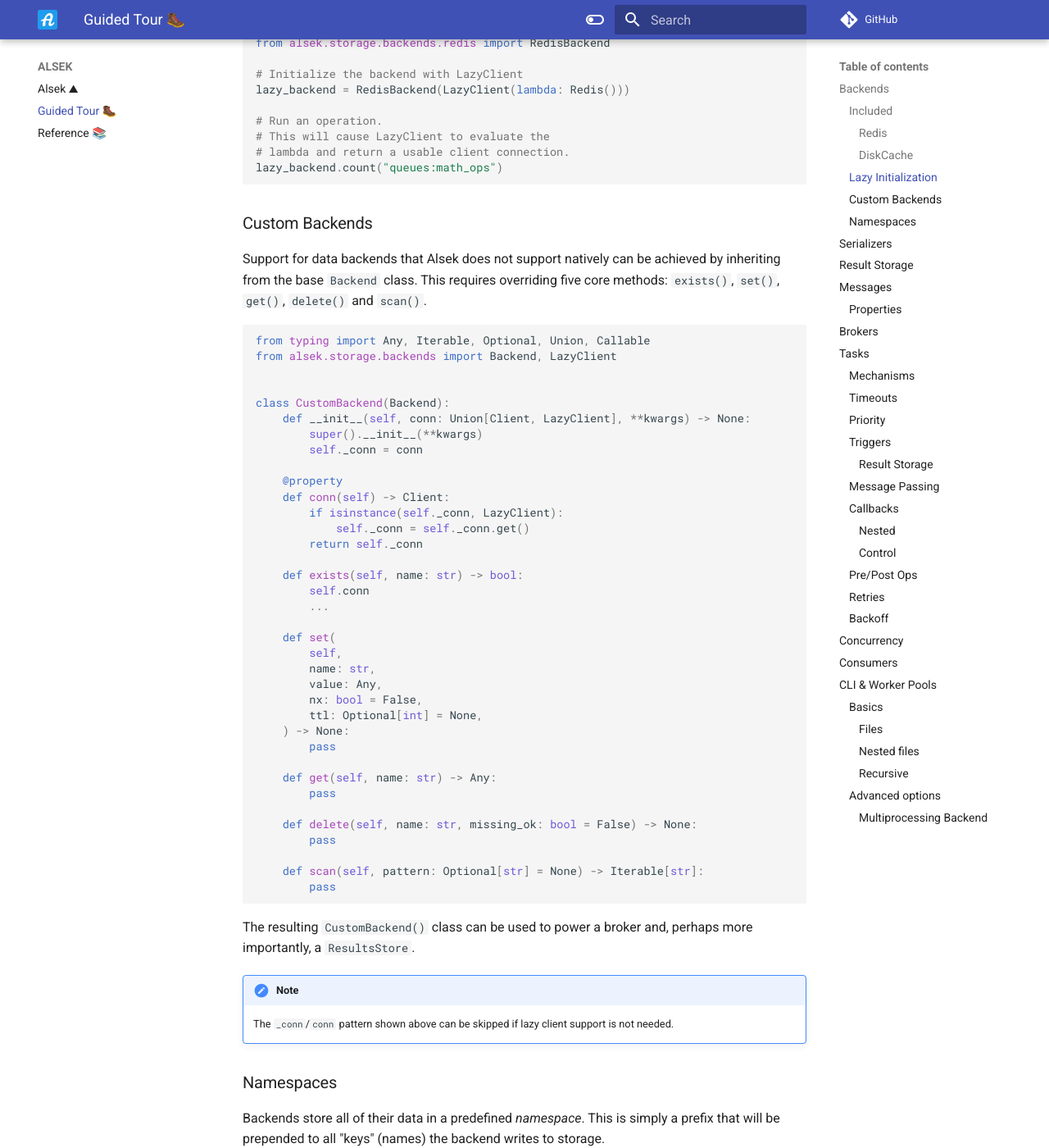
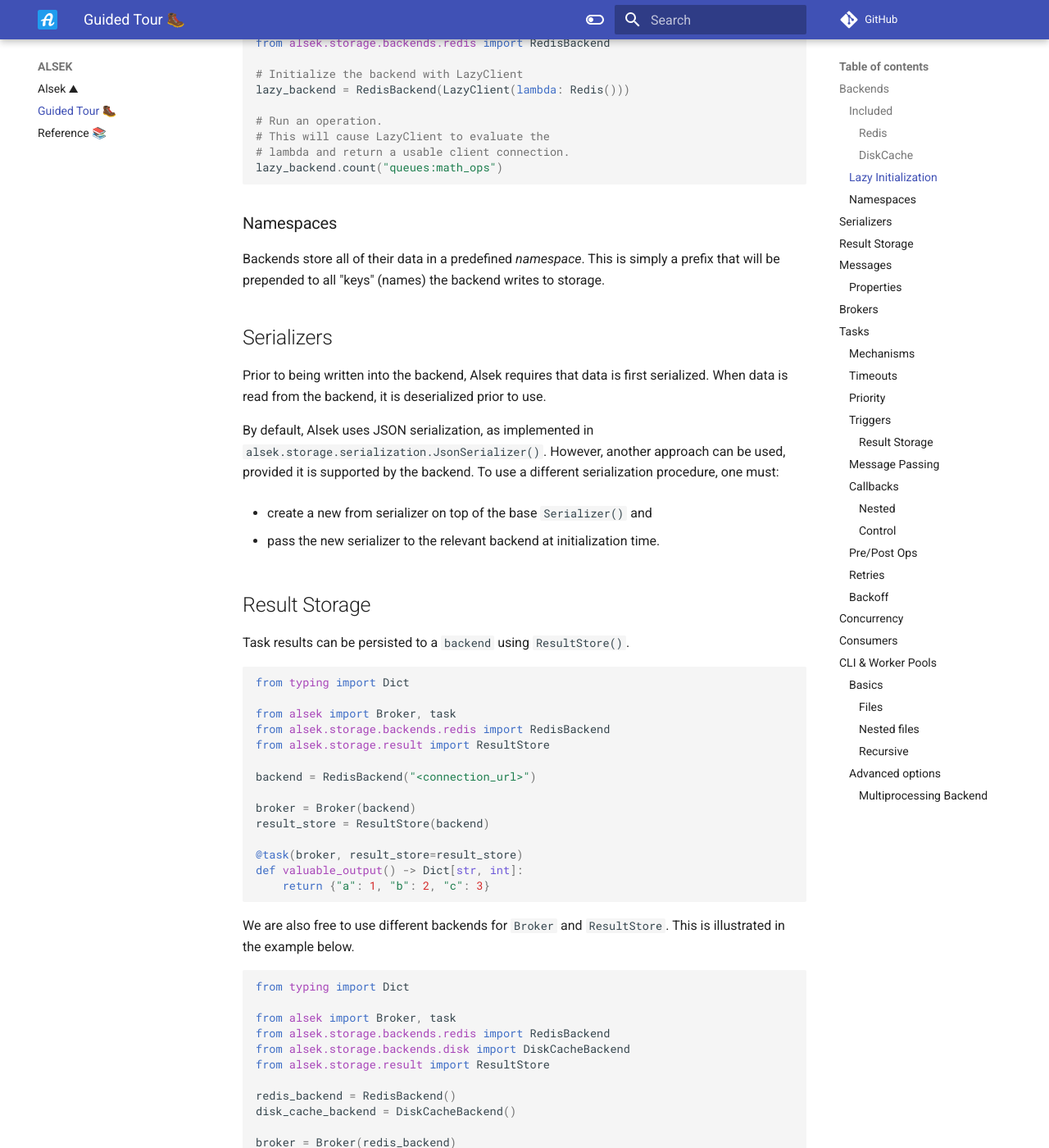
Before and after one commit to TariqAHassan/alsek, an MkDocs documentation site: the page built from docs/guided_tour.md, in a window 1280 px wide and 1400 px high, scrolled down 1096 px. Shown: the whole window at 82% size. Built offline with MkDocs 1.6.1 and Material for MkDocs 9.7.7, drawn with Linux system fonts in a browser that asks for light colours; comment, search, counter and statistics services are not loaded.

Commit message:
Update docs

````diff
--- a/docs/guided_tour.md
+++ b/docs/guided_tour.md
@@ -55,60 +55,6 @@ lazy_backend = RedisBackend(LazyClient(lambda: Redis()))
 # lambda and return a usable client connection.
 lazy_backend.count("queues:math_ops")
 ```
-
-### Custom Backends
-
-Support for data backends that Alsek does not support natively can be achieved
-by inheriting from the base `Backend` class. This requires overriding five core
-methods: `exists()`, `set()`, `get()`, `delete()` and `scan()`.
-
-```python
-from typing import Any, Iterable, Optional, Union, Callable
-from alsek.storage.backends import Backend, LazyClient
-
-
-class CustomBackend(Backend):
-    def __init__(self, conn: Union[Client, LazyClient], **kwargs) -> None:
-        super().__init__(**kwargs)
-        self._conn = conn
-
-    @property
-    def conn(self) -> Client:
-        if isinstance(self._conn, LazyClient):
-            self._conn = self._conn.get()
-        return self._conn
-
-    def exists(self, name: str) -> bool:
-        self.conn
-        ...
-
-    def set(
-        self,
-        name: str,
-        value: Any,
-        nx: bool = False,
-        ttl: Optional[int] = None,
-    ) -> None:
-        pass
-
-    def get(self, name: str) -> Any:
-        pass
-
-    def delete(self, name: str, missing_ok: bool = False) -> None:
-        pass
-
-    def scan(self, pattern: Optional[str] = None) -> Iterable[str]:
-        pass
-
-```
-
-The resulting `CustomBackend()` class can be used to power a broker
-and, perhaps more importantly, a `ResultsStore`.
-
-
-!!! note
-    The `_conn`/`conn` pattern shown above can be skipped
-    if lazy client support is not needed.
 
 ### Namespaces
 
````
Also changed, not shown: README.md (+0 -1 lines), docs/index.md (+0 -1 lines).
